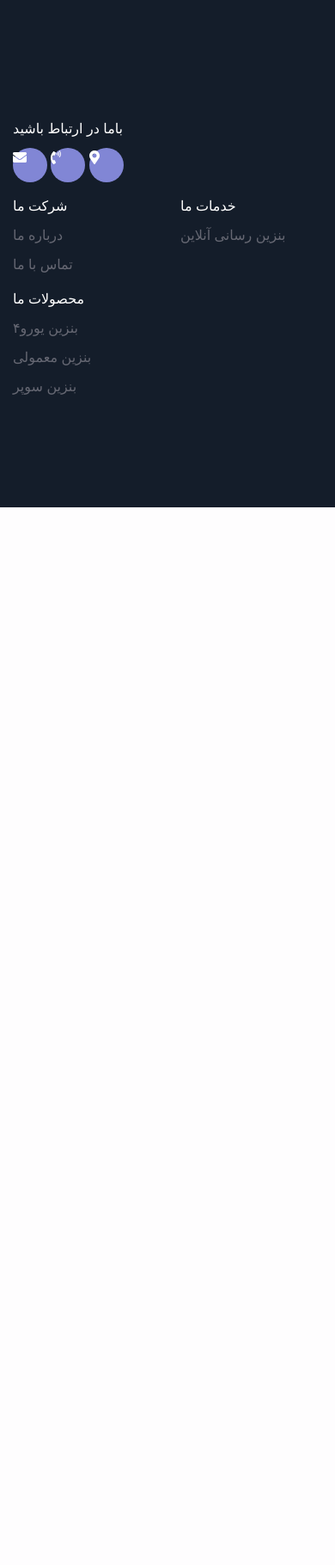
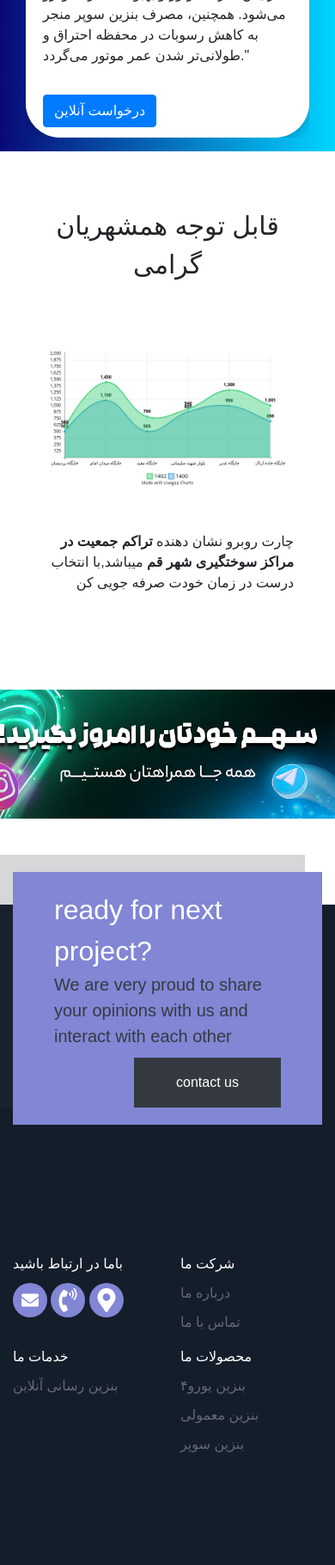
Before and after one commit to saei1d/sokht, a Django app: page / in a window 390 px wide. Shown: the part 2032-3852 px from the top of the page at 86% size. Before the commit the page ends 2622 px from the top, so only its background shows below. Run offline with Django 5.2, Linux system fonts and the light colour scheme; data comes from the database, SQL or seed files in the repository; both versions use the stored data as it was after the commit; some libraries are stand-ins or nearby versions; some web fonts are replaced.

Commit message:
change home&pay&footer mobile

```diff
--- a/templates/home.html
+++ b/templates/home.html
@@ -75,12 +75,13 @@
                             </div>
                         </a>
                     </div>
-                                        <div class="col-md-2 mx-auto">
+                    <div class="col-md-2 mx-auto">
                         <a href="http://localhost:8000/order/">
                             <div class="card-inner p-3 d-flex flex-column align-items-center"
                                  style="border-radius: 25px">
                                 <i class="fas fa-receipt" style="color: blue;font-size: 30px"></i>
-                                <div class="text-center text-dark mg-text mt-3"><span class="mg-text">تاریخچه سفارشات</span>
+                                <div class="text-center text-dark mg-text mt-3"><span
+                                        class="mg-text">تاریخچه سفارشات</span>
                                 </div>
                             </div>
                         </a>
@@ -107,13 +108,15 @@
     <div class="row">
         <div class="col-md-4">
             {% load static %}
-            <img src="{% static  "images/nemodar.png"%}" alt="">
+            <img src="{% static  "images/nemodar.png" %}" alt="">
         </div>
         <div class="col-md-6 text-right mt-5 pt-4" style="margin-left: 150px;font-size: 19px;">
-            <span> <strong style="color:blueviolet "> آیا می دانستید </strong>مردم امروزه بخش قابل توجهی از وقت خود را در صف‌های پمپ بنزین می‌گذرانند و در این میان، <span style="color: #ec0d0d;font-size: 25px">خطرات</span> بهداشتی ناشی از کثیفی و میکروب‌های موجود در این مکان‌ها نیز تهدیدی جدی به شمار می‌آید </span>
+            <span> <strong style="color:blueviolet "> آیا می دانستید </strong>مردم امروزه بخش قابل توجهی از وقت خود را در صف‌های پمپ بنزین می‌گذرانند و در این میان، <span
+                    style="color: #ec0d0d;font-size: 25px">خطرات</span> بهداشتی ناشی از کثیفی و میکروب‌های موجود در این مکان‌ها نیز تهدیدی جدی به شمار می‌آید </span>
             <br>
             <br>
-            <p>چارت روبرو نشان دهنده میانگین <strong>زمان صرف شده هر فرد در طول یک هفته</strong> در صف سوختگیری است (اعداد به دقیقه هستند)</p>
+            <p>چارت روبرو نشان دهنده میانگین <strong>زمان صرف شده هر فرد در طول یک هفته</strong> در صف سوختگیری است
+                (اعداد به دقیقه هستند)</p>
         </div>
 
     </div>
@@ -151,7 +154,7 @@
                                 {% elif product.name == "بنزین سوپر" %}
                                     <img src="{% static 'images/super.jpg' %}"
                                          alt="mamoli" style="object-fit: cover">
-                                {% elif product.name == "بنزین یورو6" %}
+                                {% elif product.name == "بنزین یورو4" %}
                                     <img src="{% static 'images/euro4.jpg' %}"
                                          alt="mamoli" style="object-fit: cover">
                                 {% endif %}
@@ -181,30 +184,20 @@
 </section>
 
 
-
-
-
 <div class="container mt-5 p-5 d-none d-md-block ">
     <div class="text-center p-2"><p style="font-size: 30px">قابل توجه همشهریان گرامی</p></div>
     <div class="row mt-5">
         <div class="col-md-6">
             {% load static %}
-            <img src="{% static  "images/Chart Title.png"%}" alt="">
+            <img src="{% static  "images/Chart Title.png" %}" alt="">
         </div>
         <div class="col-md-4 text-right mt-5 pt-5" style="margin-left: 150px;font-size: 19px;">
-            <p>چارت روبرو نشان دهنده  <strong>تراکم جمعیت در مراکز سوختگیری شهر قم </strong> میباشد,با انتخاب درست در زمان خودت صرفه جویی کن</p>
+            <p>چارت روبرو نشان دهنده <strong>تراکم جمعیت در مراکز سوختگیری شهر قم </strong> میباشد,با انتخاب درست در
+                زمان خودت صرفه جویی کن</p>
         </div>
 
     </div>
 </div>
-
-
-
-
-
-
-
-
 <section>
     <div class=" mt-5 d-none d-md-block">
         <img src="{% static 'images/sahm.jpg' %}"
@@ -222,8 +215,8 @@
             <img src="{% static 'images/home2.jpeg' %}" class="w-100" style="height: 500px;object-fit: cover"
                  alt="My image">
             <div class="carousel-caption">
-                <h3 class="text-right" style="margin-left: 130px">بگو کجایی تا بنزین بهت برسونیم</h3>
-                <p class="text-right">درخواستت رو بده تا دیگه برای بنزین سختی نکشی</p>
+                <h3 class="text-right" style="margin-left: 130px">بنزین‌یار، وبسایت ثبت سفارش آنلاین بنزین</h3>
+                <p class="text-right">راحتی و سرعت در تحویل را برای شما به ارمغان می‌آورد</p>
                 <a href="http://127.0.0.1:8000/pay/">
                     <div class="button mx-auto mt-3">درخواست انلاین سوخت</div>
                 </a>
@@ -232,7 +225,14 @@
         </div>
     </div>
 </div>
-<div class="container text-center mt-5  d-md-none">
+<div class=" d-md-none  p-5 container  text-center">
+    <h4>بنزین یار</h4>
+    <p>تنها مرجع سوخت رسانی انلاین شهر قم
+
+    </p>
+</div>
+
+<div class="container text-center  d-md-none">
     <div class="row">
         <div class="col-4">
             <i class="fas fa-gas-pump" style="color: blue;font-size: 30px"></i>
@@ -268,6 +268,24 @@
 
     </div>
 </div>
+<div class="container mt-3 p-5 d-md-none ">
+    <div class="row">
+        <div class="mx-auto">
+            {% load static %}
+            <img class="col-12" src="{% static  "images/nemodar.png" %}" alt="">
+        </div>
+        <div class="col-12 text-right">
+            <span> <strong style="color:blueviolet "> آیا می دانستید </strong>مردم امروزه بخش قابل توجهی از وقت خود را در صف‌های پمپ بنزین می‌گذرانند و در این میان، <span
+                    style="color: #ec0d0d;font-size: 25px">خطرات</span> بهداشتی ناشی از کثیفی و میکروب‌های موجود در این مکان‌ها نیز تهدیدی جدی به شمار می‌آید </span>
+            <br>
+            <br>
+            <p>چارت روبرو نشان دهنده میانگین <strong>زمان صرف شده هر فرد در طول یک هفته</strong> در صف سوختگیری است
+                (اعداد به دقیقه هستند)</p>
+        </div>
+
+    </div>
+</div>
+
 {#<div class="container text-right mt-5  d-md-none">#}
 {#    <h1 class="text-right">انواع سوخت ها</h1>#}
 {#    <p class="">سوخت های ما شامل بنزین معمولی,بنزین سوپر و بنرین یورو۴ میباشد</p>#}
@@ -343,27 +361,20 @@
         </div>
     </div>
 </section>
+<div class="container mt-2 p-5  d-md-none ">
+    <div class="text-center p-2"><p style="font-size: 30px">قابل توجه همشهریان گرامی</p></div>
+    <div class="row mt-5">
+        <div>
+            {% load static %}
+            <img class="col-12" src="{% static  "images/Chart Title.png" %}" alt="">
+        </div>
+        <div class="col-12 text-right  pt-5">
+            <p>چارت روبرو نشان دهنده <strong>تراکم جمعیت در مراکز سوختگیری شهر قم </strong> میباشد,با انتخاب درست در
+                زمان خودت صرفه جویی کن</p>
+        </div>
 
-
-
-
-
-
-
-
-
-
-
-
-
-
-
-
-
-
-
-
-
+    </div>
+</div>
 
 <div class="text-center mx-auto w-100 mt-5 d-md-none">
     <img src="{% static 'images/sahm.jpg' %}"
@@ -388,12 +399,18 @@
                     </div>
                 </div>
                 <div class="row">
-                    <div class="col-md-3 col-10">
+                    <div class="col-md-3 col-6">
                         <h3>باما در ارتباط باشید</h3>
                         <ul class="list-unstyled social">
-                            <li><a href="http://localhost:8000/contact/"><i class="fas fa-envelope"></i></a></li>
-                            <li><a href="http://localhost:8000/contact/"><i class="fas fa-phone-volume"></i></a></li>
-                            <li><a href="http://localhost:8000/contact/"><i class="fas fa-map-marker-alt"></i></a></li>
+                            <li><a href="http://localhost:8000/contact/"><i class="fas fa-envelope"
+                                                                            style="padding:10px;font-size: 40px;width: 1em"></i></a>
+                            </li>
+                            <li><a href="http://localhost:8000/contact/"><i class="fas fa-phone-volume"
+                                                                            style="padding:6px;font-size: 40px;width: 1em"></i></a>
+                            </li>
+                            <li><a href="http://localhost:8000/contact/"><i class="fas fa-map-marker-alt"
+                                                                            style="padding:6px;font-size: 40px;width: 1em"></i></a>
+                            </li>
 
                         </ul>
                     </div>
--- a/templates/pay.html
+++ b/templates/pay.html
@@ -44,9 +44,8 @@
              alt="My image">
     </div>
     <div class="col-12 mb-5">
-        <h2 class="text-left" style="color: white">دیگه وقتت و داخل پمپ بنزین تلف نکن</h2>
-        <p class="text-left" style="color: white">شرکت پترونوین در نظر دارد تامشکل بنزین زدن ما را حل کند شما
-            با</p>
+        <h2 class="text-right" style="color: white">از صفوف طولانی پمپ‌ها خسته شده‌اید؟</h2>
+        <p class="text-right" style="color: white">بنزین را آنلاین با بنزین یار سفارش دهید و امروز تحویل بگیرید</p>
     </div>
 </div>
 
```
Also changed, not shown: templates/footer.html (+20 -13 lines), db.sqlite3.
